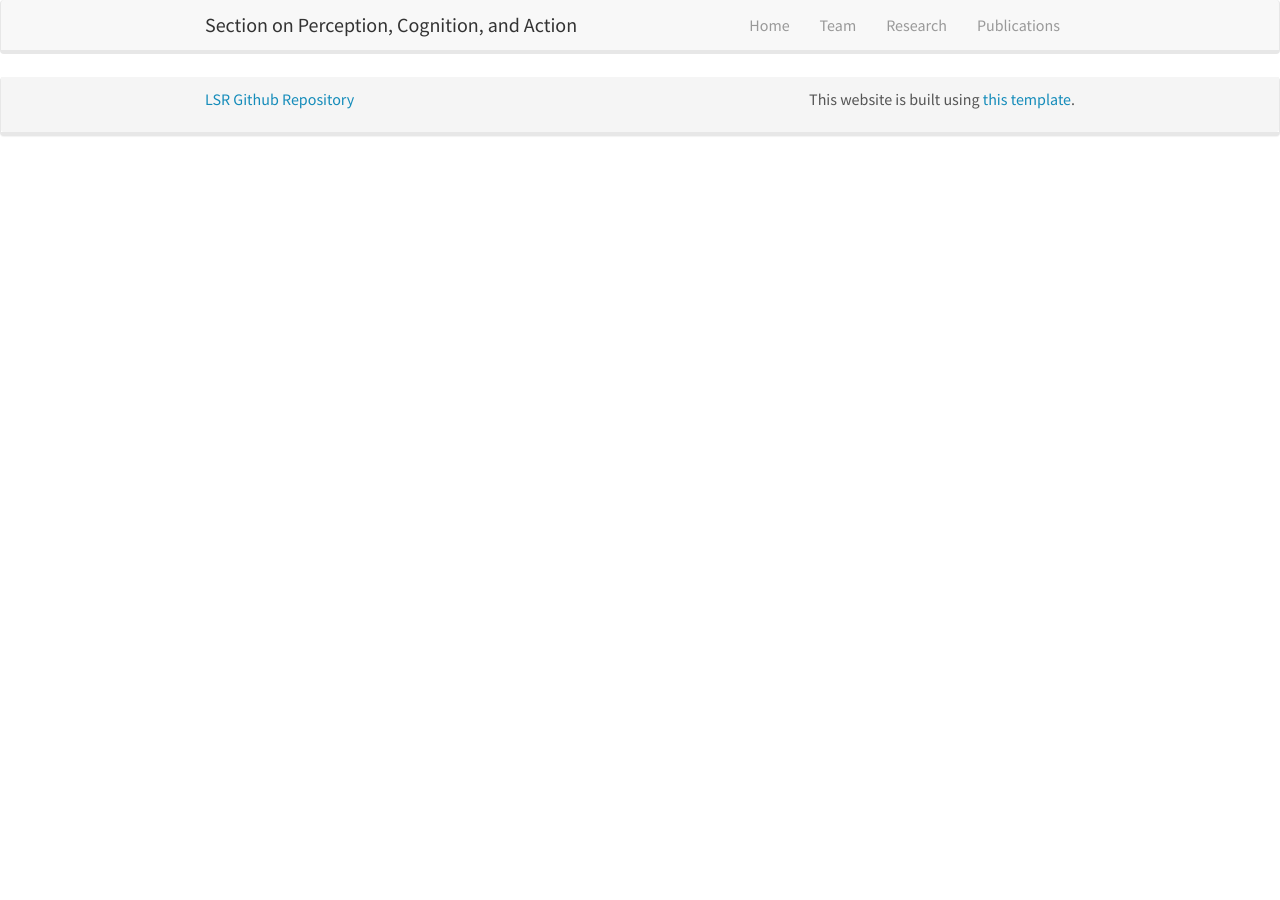
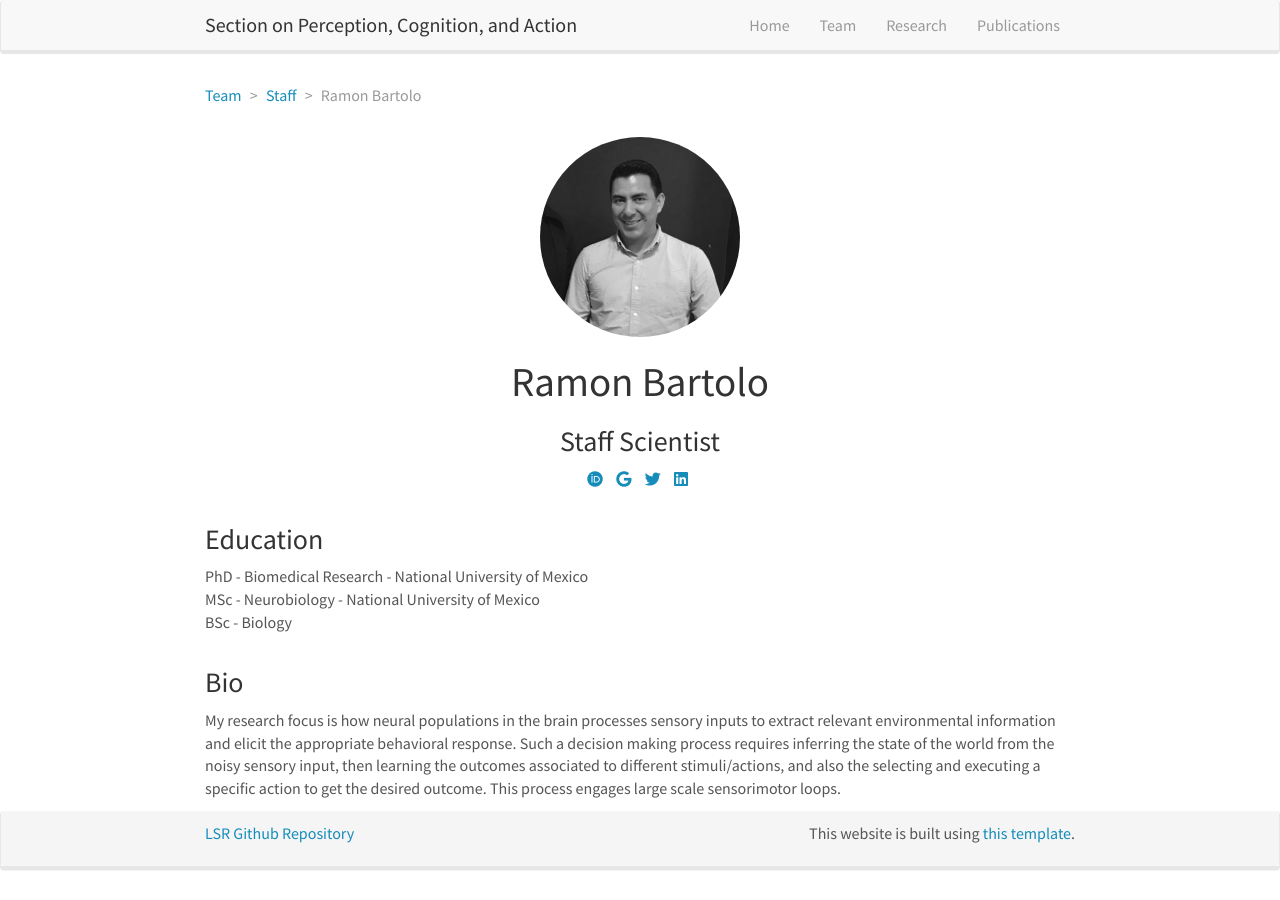
Before and after one commit to NEI-LSR/Section-on-Perception-Cognition-and-Action, a Jekyll site: the page built from _pages/team/_posts/2022-07-01-ramon-bartolo.md, in a window 1280 px wide. Built offline with Jekyll 4.4.1, drawn with Linux system fonts in a browser that asks for light colours; nearby versions of some CDN libraries; our own code applies the rules of GitHub Pages for plain Markdown files; some of the changed lines change nothing that is shown.

Commit message:
Update 2022-07-01-ramon-bartolo.md

```diff
--- a/_pages/team/_posts/2022-07-01-ramon-bartolo.md
+++ b/_pages/team/_posts/2022-07-01-ramon-bartolo.md
@@ -11,12 +11,12 @@ social:
     website:
     google-scholar: https://scholar.google.com/citations?user=O-eVONIAAAAJ&hl=en
     mastodon:
-    twitter: @rbartolo_phd
+    twitter: https://twitter.com/rbartolo_phd
     linkedin: https://www.linkedin.com/in/ramonbartolo/
 education:
  - PhD - Biomedical Research - National University of Mexico
  - MSc - Neurobiology - National University of Mexico
  - BSc - Biology
-bio:
+---
+
 My research focus is how neural populations in the brain processes sensory inputs to extract relevant environmental information and elicit the appropriate behavioral response. Such a decision making process requires inferring the state of the world from the noisy sensory input, then learning the outcomes associated to different stimuli/actions, and also the selecting and executing a specific action to get the desired outcome. This process engages large scale sensorimotor loops.
----
```
